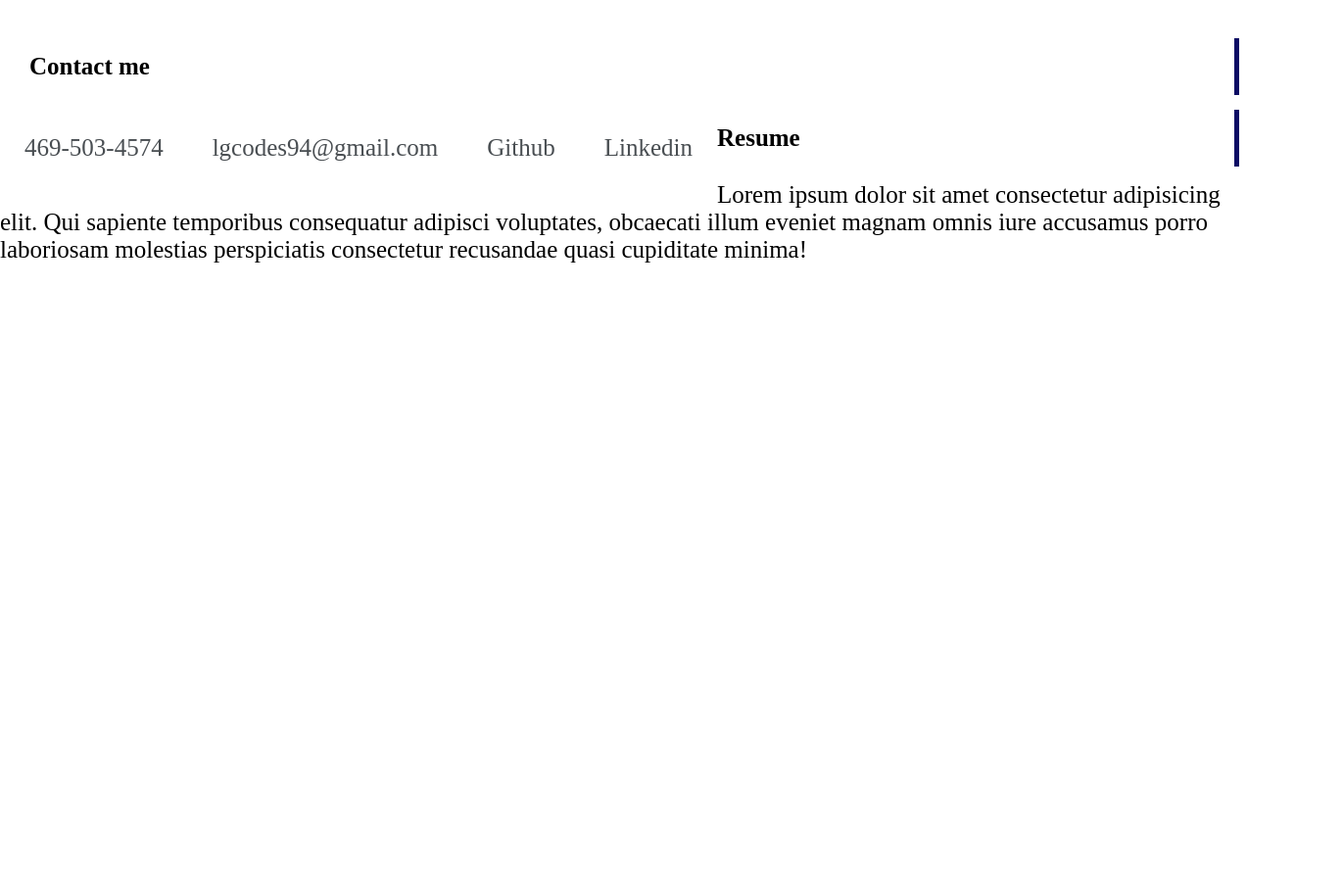
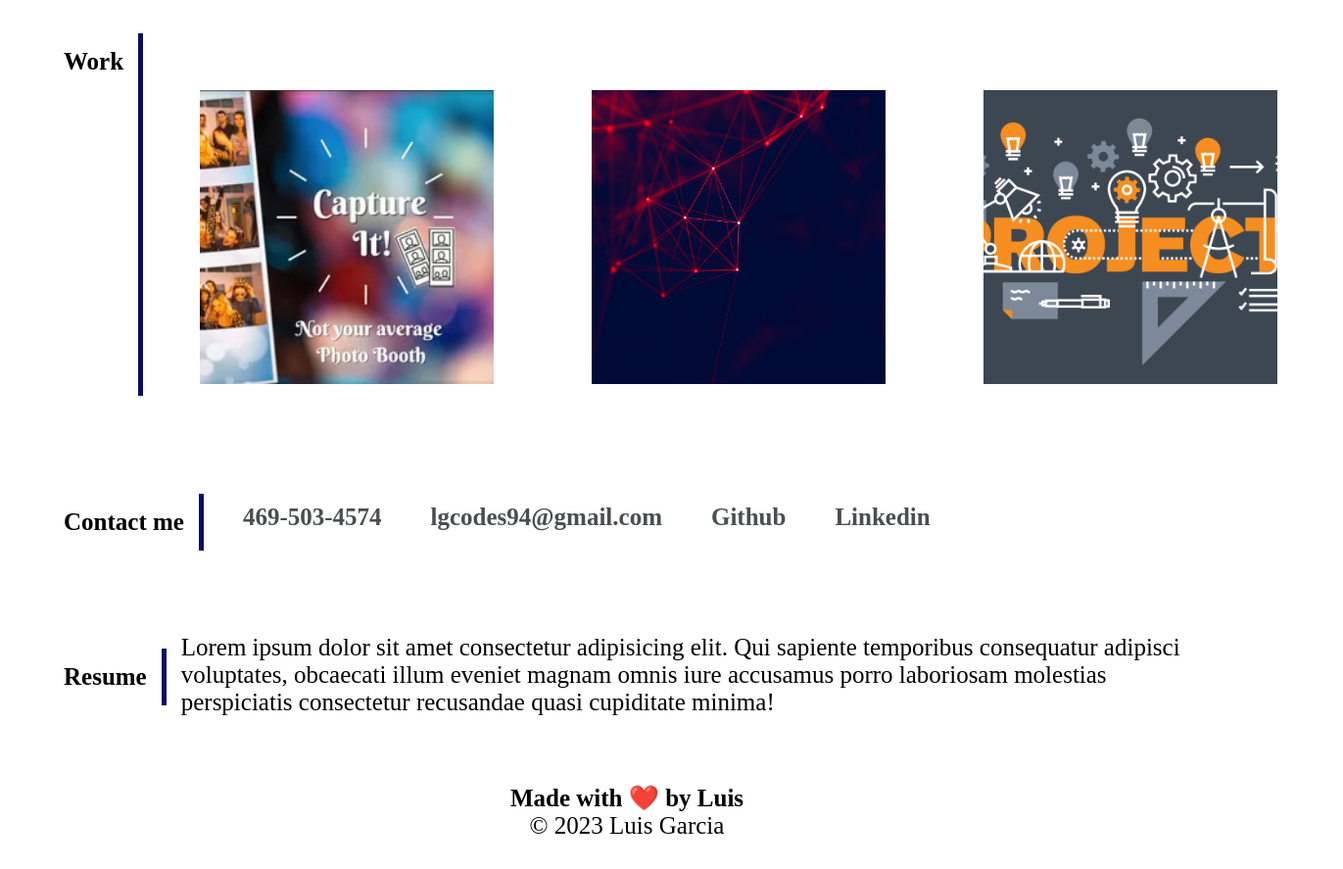
Before and after one commit to LgCodes94/Digital-Chronicles, a plain HTML site: page index.html in a window 1280 px wide. Shown: the part 1126-2013 px from the top of the page at 98% size, 1371 px wide, since content can reach past the window. Before the commit the page ends 1455 px from the top, so only its background shows below. Drawn offline with Linux system fonts and the light colour scheme.

Commit message:
Added footer, adjustments on positioning

```diff
--- a/index.html
+++ b/index.html
@@ -17,32 +17,33 @@
         <li><a href="#about-me">About me</a></li>
         <li><a href="#work">Work</a></li>
         <li><a href="#contact-me">Contact me</a></li>
-        <li><a href="Resume">Resume</a></li>
+        <li><a href="#resume">Resume</a></li>
       </ul>
     </nav>
   </header>
   </Section>
 
-  <Section class="section">
-    <aside class="side">
-      <h2>About me</h2>
-    </aside>
-
-    <main id="body">
+  <section id="about-me" class="about-me">
+    <h2 class="side">About me</h2>
+    <img id="pic" src="./assets/Scooter Pic.PNG" alt="personal pic">
+    <main>
       <p>Hello and welcome to my portfolio! I'm Luis Garcia, and I'm thrilled to share my journey with you. While my
         career initially took me down the path of banking and sales for the past 10 years, I recently embarked on an
         exciting new adventure - a career in programming. </p>
       <br>
 
       <p>
-        My passion for programming ignited when I discovered the boundless creativity and problem-solving opportunities
+        My passion for programming ignited when I discovered the boundless creativity and problem-solving
+        opportunities
         it offers. The ability to build something from scratch and see it come to life in the digital realm has become
         my driving force. It's the kind of challenge that keeps me awake at night with excitement and curiosity, and I
         can't wait to explore the endless possibilities this field has to offer.
       </p>
       <br>
-      <p>In this portfolio, you'll find a collection of projects that showcase my dedication to learning and growing in
-        the programming world. From web development to software applications, I've been honing my skills and applying my
+      <p>In this portfolio, you'll find a collection of projects that showcase my dedication to learning and growing
+        in
+        the programming world. From web development to software applications, I've been honing my skills and applying
+        my
         newfound knowledge to create practical and innovative solutions. Each project represents a milestone in my
         journey, and I can't wait to see where this path takes me next.
       </p>
@@ -52,12 +53,11 @@
         If you're interested in collaboration or have any questions, please don't hesitate to reach out. Let's connect
         and make the digital world a better place, one line of code at a time!</p>
     </main>
+    </div>
   </section>
 
-  <section class="section">
-    <aside class="side">
-      <h2>Work</h2>
-    </aside>
+  <section id="work" class="work">
+    <h2 class="side">Work</h2>
     <article>
       <div class="container">
         <div class="box">
@@ -84,25 +84,19 @@
     </article>
   </Section>
 
-  <Section class="section">
-    <div>
-      <aside class="side">
-        <h2>Contact me</h2>
-      </aside>
-    </div>
-    <main id="contact-me">
-      <p>469-503-4574</p>
-      <p>lgcodes94@gmail.com</p>
-      <p>Github</p>
-      <p>Linkedin</p>
+  <section id="contact-me" class="contact-me">
+    <h2 class="side">Contact me</h2>
+    <main>
+      <p><strong>469-503-4574</strong></p>
+      <p><strong><a href="lgcodes94@gmail.com">lgcodes94@gmail.com</a></strong></p>
+      <p><strong> <a href="https://github.com/LgCodes94">Github</a></strong></p>
+      <p><strong><a href="linkedin.com/in/luis-m-gon-garcia">Linkedin</a></strong></p>
     </main>
   </Section>
 
-  <section class="section">
-    <aside class="side">
-      <h2>Resume</h2>
-    </aside>
-    <main id="resume">
+  <section id="resume" class="resume">
+    <h2 class="side">Resume</h2>
+    <main>
       <p>Lorem ipsum dolor sit amet consectetur adipisicing elit. Qui sapiente temporibus consequatur adipisci
         voluptates, obcaecati illum eveniet magnam omnis iure accusamus porro laboriosam molestias perspiciatis
         consectetur recusandae quasi cupiditate minima!</p>
@@ -110,6 +104,11 @@
   </section>
 </body>
 
-<footer></footer>
+<footer>
+  <h2>Made with ❤️️ by Luis</h2>
+  <p>
+    &copy; 2023 Luis Garcia
+  </p>
+</footer>
 
 </html>
```
